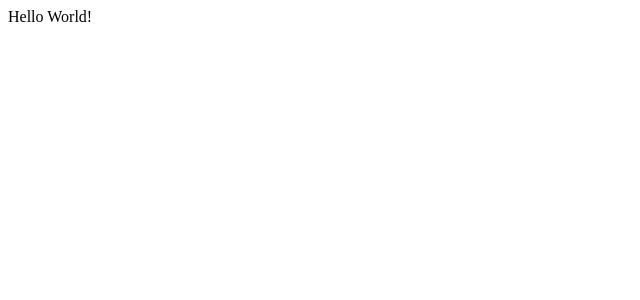
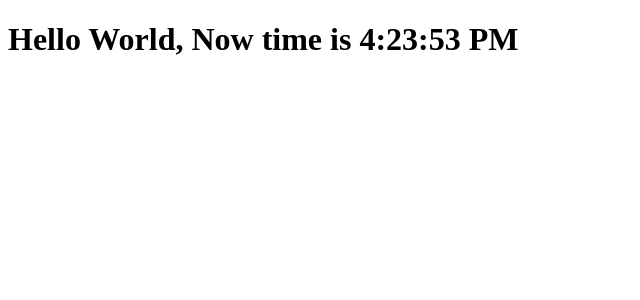
Before and after one commit to Raihan-Sharif/react-practice, a React (Create React App) app: page / in a window 1280 px wide. Shown: the top 300 px of the page, without its empty margins (0-640 px from the left). Built offline with nearby package versions, Linux system fonts and the light colour scheme.

Commit message:
new brancth

```diff
--- a/src/App.js
+++ b/src/App.js
@@ -3,7 +3,7 @@
 function App() {
   return (
     <div>
-Hello World!
+        Hello World!
     </div>
   );
 }
--- a/src/index.js
+++ b/src/index.js
@@ -1,15 +1,16 @@
 import React from 'react';
-import ReactDOM from 'react-dom';
-import App from './App';
+import reactDom from 'react-dom';
 import reportWebVitals from './reportWebVitals';
 
-ReactDOM.render(
-  <React.StrictMode>
-    <App />
-  </React.StrictMode>,
-  document.getElementById('root')
-);
 
+setInterval(() => {
+  const element = (
+    <h1>
+      <span>Hello World, Now time is {new Date().toLocaleTimeString()}</span>
+    </h1>
+  );
+  reactDom.render(element,document.getElementById("root"));
+},1000)
 // If you want to start measuring performance in your app, pass a function
 // to log results (for example: reportWebVitals(console.log))
 // or send to an analytics endpoint. Learn more: https://bit.ly/CRA-vitals
```
